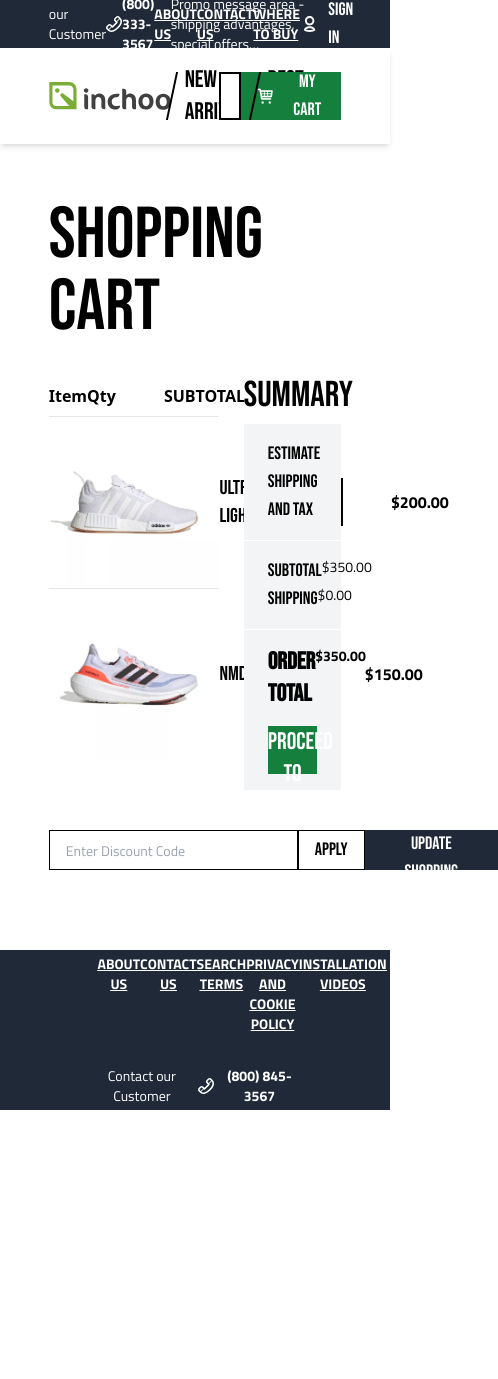
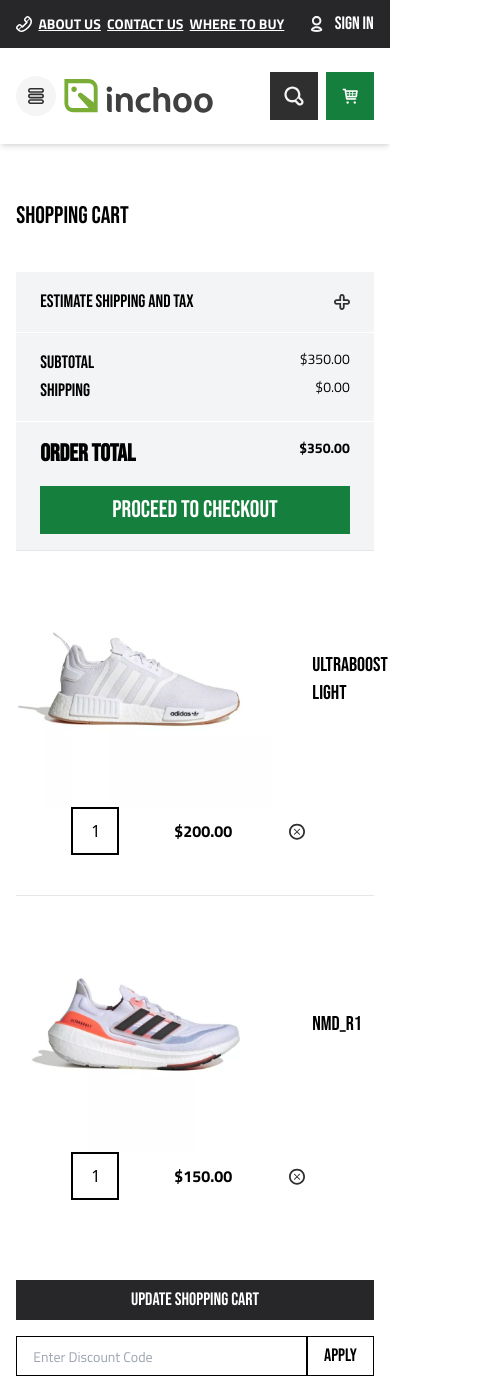
Before and after one commit to m2lovric/inchoo_zadatak, a website built with Vite: page index.html in a window 390 px wide. Shown: the top 1379 px of the page, 498 px wide, since content can reach past the window. Before the commit the page ends 1110 px from the top, so only its background shows below. Built offline with nearby package versions, Linux system fonts and the light colour scheme.

Commit message:
Update mobile design

```diff
--- a/index.html
+++ b/index.html
@@ -14,21 +14,21 @@
     <link rel="stylesheet" href="style.css" />
   </head>
   <body>
-    <section class="bg-gray-800 h-12 flex items-center">
+    <section class="bg-zinc-800 h-12 flex items-center">
       <section
-        class="mx-auto my-0 w-9/12 flex justify-between items-center text-white text-sm"
+        class="mx-auto my-0 w-9/12 flex justify-between items-center text-white text-sm max-sm:w-11/12"
       >
         <article
-          class="flex justify-between w-5/12 items-center font-titillium-web text-sm"
+          class="flex justify-between w-5/12 items-center font-titillium-web text-sm max-sm:w-3/4"
         >
-          <p>Contact our Customer Service</p>
+          <p class="max-sm:hidden">Contact our Customer Service</p>
           <img src="tel.svg" alt="" />
-          <p class="font-bold">(800) 333-3567</p>
+          <p class="font-bold max-sm:hidden">(800) 333-3567</p>
           <a href="#" class="font-bold underline">ABOUT US</a>
           <a href="#" class="font-bold underline">CONTACT US</a>
           <a href="#" class="font-bold underline">WHERE TO BUY</a>
         </article>
-        <p class="font-titillium-web">
+        <p class="font-titillium-web max-sm:hidden">
           Promo message area - shipping advantages, special offers…
         </p>
         <article
@@ -42,13 +42,14 @@
 
     <header class="h-24 shadow-md flex">
       <section
-        class="mx-auto my-0 w-9/12 h-full flex justify-between items-center text-sm"
+        class="mx-auto my-0 w-9/12 h-full flex justify-between items-center text-sm max-sm:w-11/12"
       >
         <div
           class="flex justify-between items-center w-5/12 font-bebas-neue text-2xl"
         >
+          <img src="menu.svg" alt="menu" class="hidden mr-2 max-sm:block" />
           <img src="inchoo-logo 1.svg" alt="logo" />
-          <div class="flex items-center group">
+          <div class="flex items-center group max-sm:hidden">
             <div
               class="h-12 w-0.5 -skew-x-12 bg-black group-hover:bg-orange-400"
             ></div>
@@ -56,7 +57,7 @@
               >NEW<br />ARRIVALS</a
             >
           </div>
-          <div class="flex items-center group">
+          <div class="flex items-center group max-sm:hidden">
             <div
               class="h-12 w-0.5 -skew-x-12 bg-black group-hover:bg-orange-400"
             ></div>
@@ -65,42 +66,55 @@
             >
           </div>
         </div>
-        <div class="flex justify-between items-center w-5/12">
+        <div
+          class="flex justify-between items-center w-5/12 max-sm:justify-end"
+        >
           <input
             type="search"
             name="search"
             id="search"
-            class="h-12 border-2 w-4/6 pl-3 border-black"
+            class="h-12 border-2 w-4/6 pl-3 border-black max-sm:hidden"
             placeholder="Search entire store here…"
           />
           <button
-            class="h-12 p-4 bg-green-700 flex items-center justify-between"
+            class="hidden bg-zinc-800 max-sm:flex items-center justify-between"
+          >
+            <img src="search.svg" alt="search" class="h-12" />
+          </button>
+          <button
+            class="h-12 p-4 bg-green-700 flex items-center justify-between max-sm:ml-2"
           >
             <img src="shopping-cart.png" alt="shopping cart" />
-            <p class="font-bebas-neue text-lg text-white px-5">MY CART</p>
-            <img src="down.svg" alt="arrow down" />
+            <p class="font-bebas-neue text-lg text-white px-5 max-sm:hidden">
+              MY CART
+            </p>
+            <img src="down.svg" alt="arrow down" class="max-sm:hidden" />
           </button>
         </div>
       </section>
     </header>
 
     <main class="flex">
-      <section class="mx-auto my-0 w-9/12">
-        <h1 class="text-7xl mt-14 mb-8 font-bebas-neue">SHOPPING CART</h1>
-        <section class="flex justify-between">
-          <section class="w-7/12 divide-y">
-            <article class="flex py-2 justify-normal font-bold w-5/6">
+      <section class="mx-auto my-0 w-9/12 max-sm:w-11/12">
+        <h1 class="text-7xl mt-14 mb-8 font-bebas-neue max-sm:text-2xl">
+          SHOPPING CART
+        </h1>
+        <section class="flex justify-between max-sm:flex-col-reverse">
+          <section class="w-7/12 divide-y max-sm:w-full">
+            <article
+              class="flex py-2 justify-normal font-bold w-5/6 max-sm:hidden"
+            >
               <p class="flex-1">Item</p>
               <p>Qty</p>
               <p class="ml-12">SUBTOTAL</p>
             </article>
-            <!-- Cart items render -->
-            <div id="cart" class="divide-y"></div>
+            <!-- +++++++CART ITEMS RENDER++++++++ -->
+            <div id="cart" class="divide-y max-sm:"></div>
           </section>
 
-          <section class="w-4/12">
+          <section class="w-4/12 max-sm:w-full">
             <section>
-              <h1 class="text-4xl font-bebas-neue">SUMMARY</h1>
+              <h1 class="text-4xl font-bebas-neue max-sm:hidden">SUMMARY</h1>
               <article
                 class="flex justify-between bg-gray-100 mt-2 px-6 py-4 border-b border-white"
               >
@@ -133,10 +147,7 @@
                 <input type="radio" name="rate" id="rate" checked />
                 <label for="rate" class="font-titillium-web text-sm font-bold"
                   >Fixed
-                  <span class="font-titillium-web text-xs text-zinc-500"
-                    >($5.00)</span
-                  ></label
-                >
+                </label>
               </article>
               <article class="bg-gray-100 px-6 py-4 border-b border-white">
                 <div class="flex justify-between">
@@ -168,12 +179,14 @@
           </section>
         </section>
 
-        <section class="flex mt-10 mb-20 justify-between w-1/2 items-center">
-          <div class="h-10 flex items-center">
+        <section
+          class="flex mt-10 mb-20 justify-between w-1/2 items-center max-sm:flex-col-reverse max-sm:w-full"
+        >
+          <div class="h-10 flex items-center max-sm:w-full max-sm:mt-4">
             <input
               type="text"
               placeholder="Enter Discount Code"
-              class="h-full border border-black pl-4 placeholder:font-titillium-web placeholder:text-sm"
+              class="h-full border border-black pl-4 placeholder:font-titillium-web placeholder:text-sm max-sm:w-full"
             />
             <button
               class="px-4 h-full font-bebas-neue text-lg border border-black"
@@ -183,7 +196,7 @@
           </div>
 
           <button
-            class="bg-gray-800 h-10 px-10 font-bebas-neue text-lg text-white"
+            class="bg-zinc-800 h-10 px-10 font-bebas-neue text-lg text-white max-sm:w-full"
           >
             UPDATE SHOPPING CART
           </button>
@@ -192,10 +205,10 @@
     </main>
 
     <footer
-      class="bg-gray-800 h-40 text-white text-center flex flex-col justify-center"
+      class="bg-zinc-800 h-40 text-white text-center flex flex-col justify-center max-sm:h-fit max-sm:py-8"
     >
       <nav
-        class="w-1/2 mx-auto flex justify-between font-titillium-web text-sm font-bold underline"
+        class="w-1/2 mx-auto flex justify-between font-titillium-web text-sm font-bold underline max-sm:w-full max-sm:flex-col max-sm:gap-6"
       >
         <a href="">ABOUT US</a>
         <a href="">CONTACT US</a>
@@ -204,9 +217,9 @@
         <a href="">INSTALLATION VIDEOS</a>
       </nav>
       <div
-        class="flex items-center justify-center w-1/2 mx-auto mt-8 text-sm font-titillium-web"
+        class="flex items-center justify-center w-1/2 mx-auto mt-8 text-sm font-titillium-web max-sm:flex-wrap max-sm:text-center"
       >
-        <p>Contact our Customer</p>
+        <p class="max-sm:w-full">Contact our Customer Service</p>
         <img src="tel.svg" alt="telephone" class="mx-3" />
         <p class="font-bold">(800) 845-3567</p>
       </div>
--- a/main.js
+++ b/main.js
@@ -29,16 +29,20 @@
   return items.map((item) => {
     const section = document.createElement('section');
     section.innerHTML = `
-    <article class="flex items-center justify-between">
-      <img src="./public/${item.img}.webp" class=" w-64 h-auto flex-1"/>
-      <h1 class="flex-1 font-bebas-neue text-xl">${item.name}</h1>
-      <input type="number"  value=${item.quantity} id=${
+    <article class="flex items-center justify-between max-sm:flex-col">
+      <div class="flex justify-between items-center flex-1 mr-20">
+        <img src="${item.img}.webp" class=" w-64 h-auto max-sm:mr-10"/>
+        <h1 class="font-bebas-neue text-xl">${item.name}</h1>
+      </div>
+      <div class="flex flex-1 justify-between items-center max-sm:w-full max-sm:justify-evenly max-sm:mb-10">
+        <input type="number"  value=${item.quantity} id=${
       item.id
-    } class="w-12 h-12 pl-4 border-2 text-center border-black"/>
-      <p class="font-titillium-web font-bold w-1/6 ml-12">${USDollar.format(
-        item.price
-      )}</p>
-      <button class="ml-auto justify-self-end w-1/12"><img src="delete.svg" alt="delete"/></button>
+    } class="w-12 h-12 ml-[18%] pl-4 border-2 text-center border-black max-sm:ml-0 "/>
+        <p class="font-titillium-web font-bold w-1/6 mr-[5%] max-sm:mr-0 ">${USDollar.format(
+          item.price
+        )}</p>
+        <button class=" w-1/12"><img src="delete.svg" alt="delete"/></button>
+      </div>
     </article>
     `;
     cart.appendChild(section);
```
Also changed, not shown: public/menu.svg (added), public/search.svg (added).
